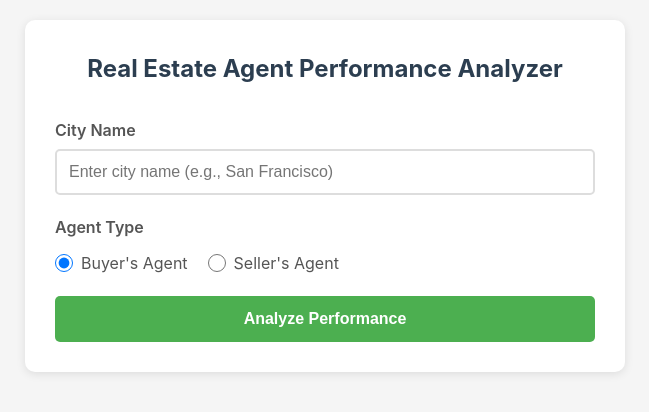
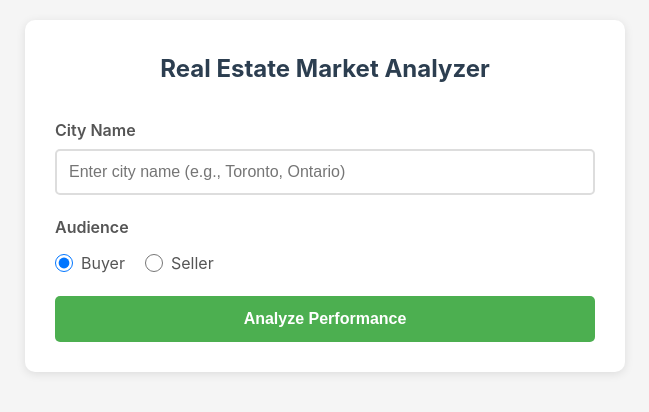
Before and after one commit to Siddksur/real-estate-market-analyzer, a plain HTML site: page index.html in a window 1280 px wide. Shown: the whole page, without its empty margins (315-964 px from the left). Drawn offline with nearby package versions, Linux system fonts and the light colour scheme.

Commit message:
Update index.html

```diff
--- a/index.html
+++ b/index.html
@@ -3,7 +3,7 @@
 <head>
     <meta charset="UTF-8">
     <meta name="viewport" content="width=device-width, initial-scale=1.0">
-    <title>Real Estate Agent Performance Analyzer</title>
+    <title>Real Estate Market Analyzer</title>
 
     <!-- Inline CSS for self-contained solution -->
     <style>
@@ -197,7 +197,7 @@
 </head>
 <body>
     <div class="container">
-        <h1>Real Estate Agent Performance Analyzer</h1>
+        <h1>Real Estate Market Analyzer</h1>
 
         <!-- Main Form -->
         <form id="analysisForm">
@@ -207,13 +207,13 @@
                     type="text"
                     id="city"
                     name="city"
-                    placeholder="Enter city name (e.g., San Francisco)"
+                    placeholder="Enter city name (e.g., Toronto, Ontario)"
                     required
                 >
             </div>
 
             <div class="form-group">
-                <label>Agent Type</label>
+                <label>Audience</label>
                 <div class="radio-group">
                     <div class="radio-wrapper">
                         <input
@@ -223,7 +223,7 @@
                             value="Buyer"
                             checked
                         >
-                        <label for="buyer">Buyer's Agent</label>
+                        <label for="buyer">Buyer</label>
                     </div>
                     <div class="radio-wrapper">
                         <input
@@ -232,7 +232,7 @@
                             name="type"
                             value="Seller"
                         >
-                        <label for="seller">Seller's Agent</label>
+                        <label for="seller">Seller</label>
                     </div>
                 </div>
             </div>
```
